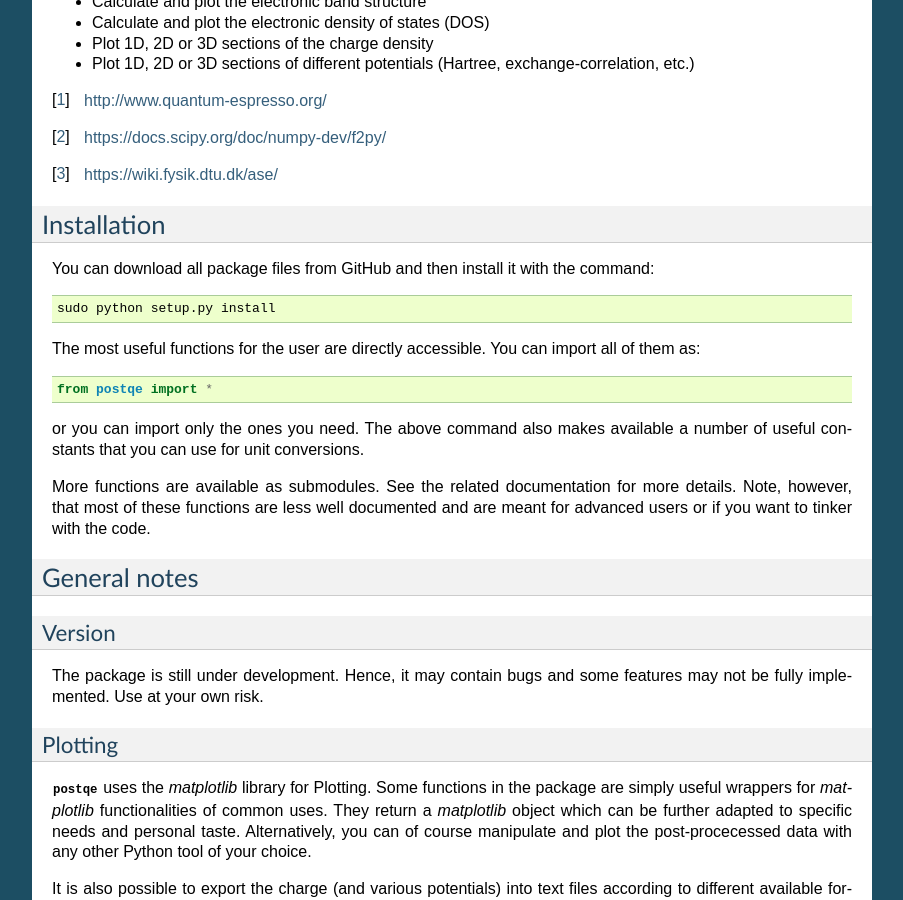
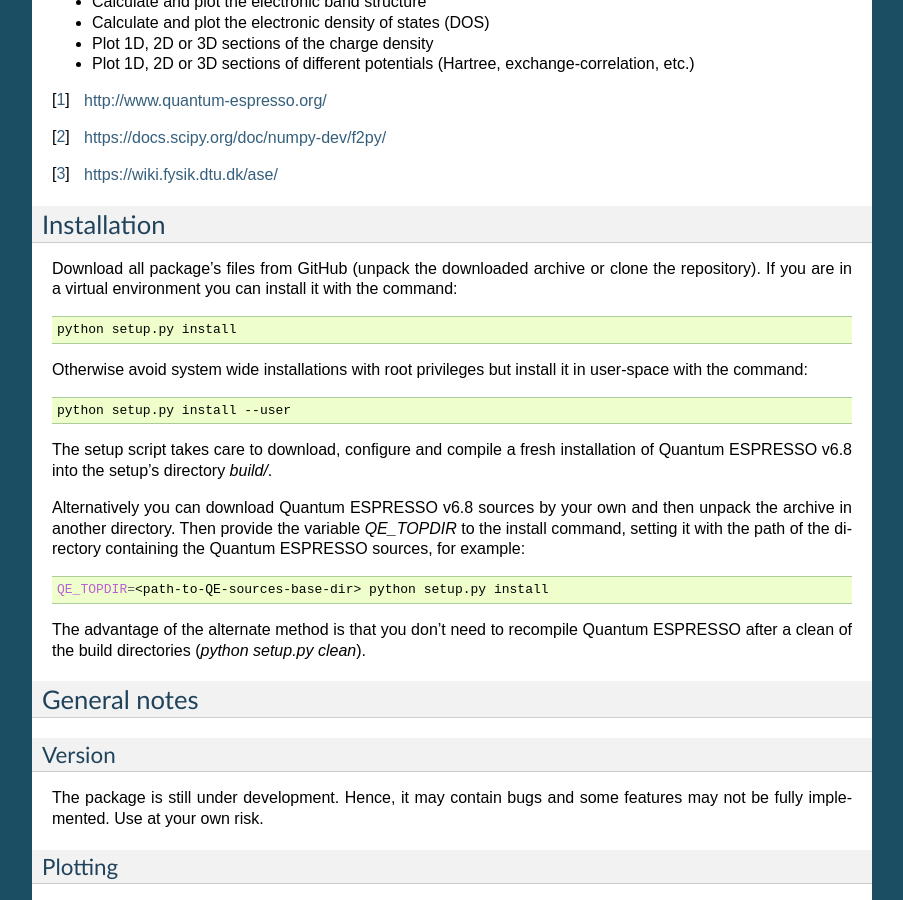
Before and after one commit to QEF/postqe, a Sphinx documentation site: the page built from doc/introduction.rst, in a window 1280 px wide and 900 px high, scrolled down 515 px. Shown: the whole window, without its empty margins (198-1101 px from the left). Built offline with Sphinx 7.4.7, drawn with Linux system fonts in a browser that asks for light colours.

Commit message:
Update installation info

```diff
--- a/doc/introduction.rst
+++ b/doc/introduction.rst
@@ -30,22 +30,36 @@ Current features of the package include:
 Installation
 ================
 
-You can download all package files from GitHub  and then install it with the command:
+Download all package's files from GitHub (unpack the downloaded archive
+or clone the repository).
+If you are in a virtual environment you can install it with the command:
 
 .. code-block:: bash
 
-   sudo python setup.py install
+   python setup.py install
 
+Otherwise avoid system wide installations with root privileges but install it in user-space
+with the command:
 
-The most useful functions for the user are directly accessible. You can import all of them as:
+.. code-block:: bash
 
-.. code-block:: python
+   python setup.py install --user
 
-   from postqe import *
+The setup script takes care to download, configure and compile a fresh installation of
+Quantum ESPRESSO v6.8 into the setup's directory `build/`.
 
-or you can import only the ones you need. The above command also makes available a number of useful constants that you can use for unit conversions.
+Alternatively you can download Quantum ESPRESSO v6.8 sources by your own and then unpack
+the archive in another directory. Then provide the variable `QE_TOPDIR` to the install
+command, setting it with the path of the directory containing the Quantum ESPRESSO sources,
+for example:
 
-More functions are available as submodules. See the related documentation for more details. Note, however, that most of these functions are less well documented and are meant for advanced users or if you want to tinker with the code.
+.. code-block:: bash
+
+   QE_TOPDIR=<path-to-QE-sources-base-dir> python setup.py install
+
+The advantage of the alternate method is that you don't need to recompile Quantum ESPRESSO
+after a clean of the build directories (`python setup.py clean`).
+
 
 ================
 General notes
```
Also changed, not shown: README.rst (+25 -8 lines).
